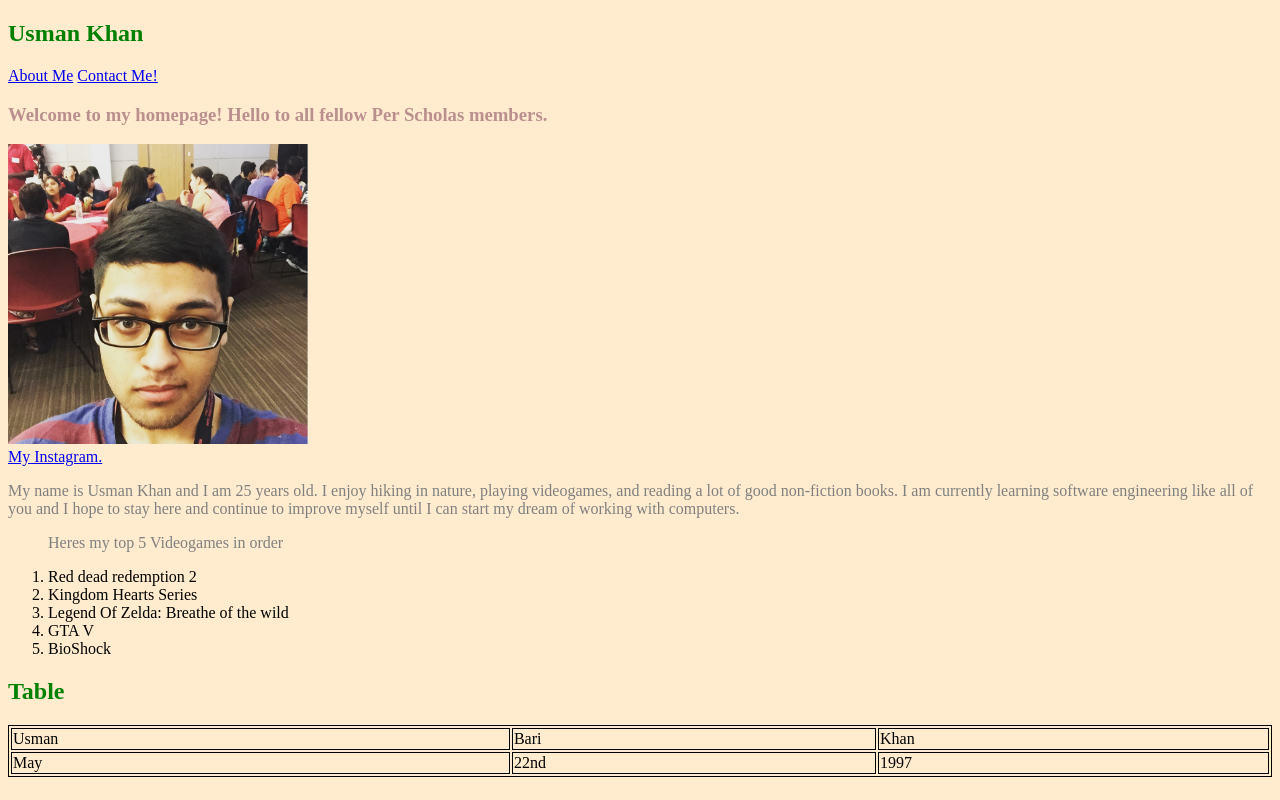
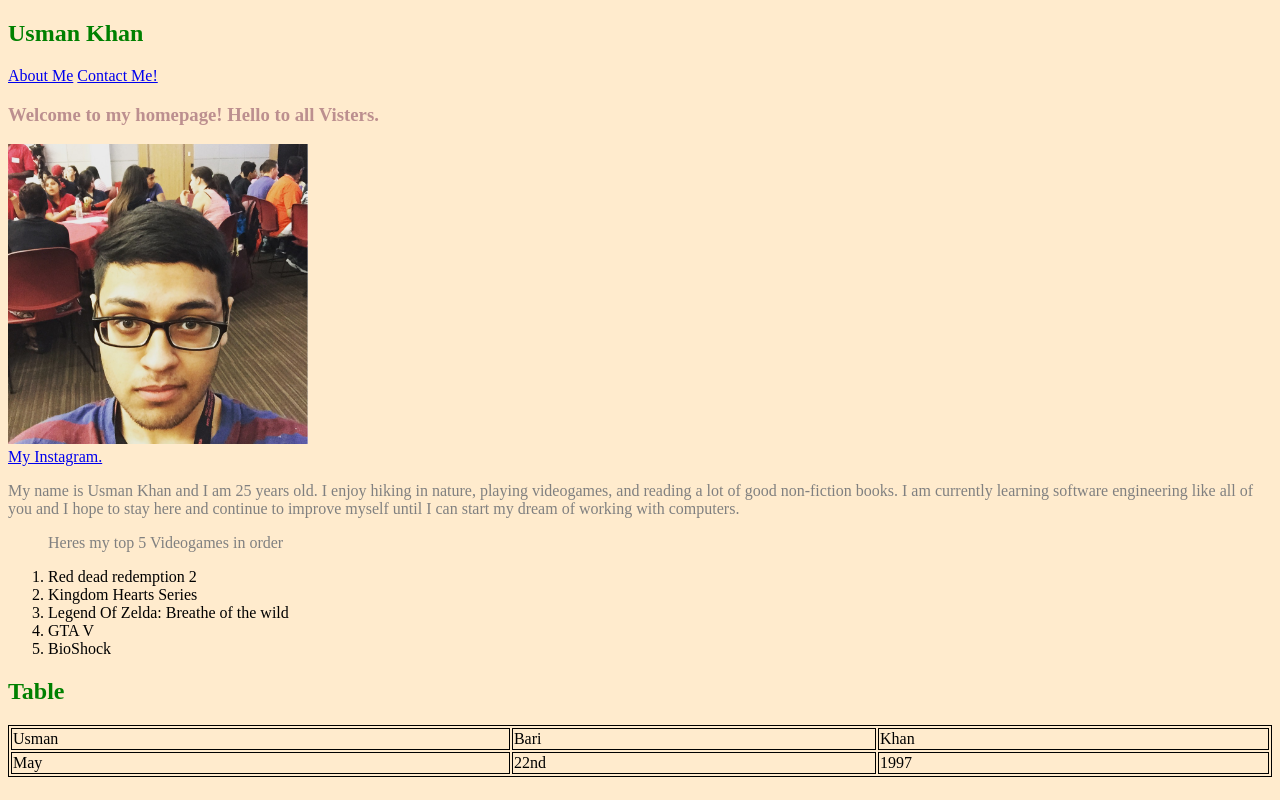
Before and after one commit to UsmanKhan97/UsmanKhan97.github.io, a plain HTML site: page Website Profolio/Pages/index.html in a window 1280 px wide. Drawn offline with Linux system fonts and the light colour scheme; files whose address does not match are found by name.

Commit message:
Update index.html

```diff
--- a/Website Profolio/Pages/index.html
+++ b/Website Profolio/Pages/index.html
@@ -15,7 +15,7 @@
               <i class="fa fa-bars"></i>
             </a>
           </div>
-        <h3>Welcome to my homepage! Hello to all fellow Per Scholas members.</h3>
+        <h3>Welcome to my homepage! Hello to all Visters.</h3>
         <img  src="/Users/usman/Desktop/Website Profolio/html images/profolio.JPG" height="300" width="300" class="center">
 
     <div>
```
